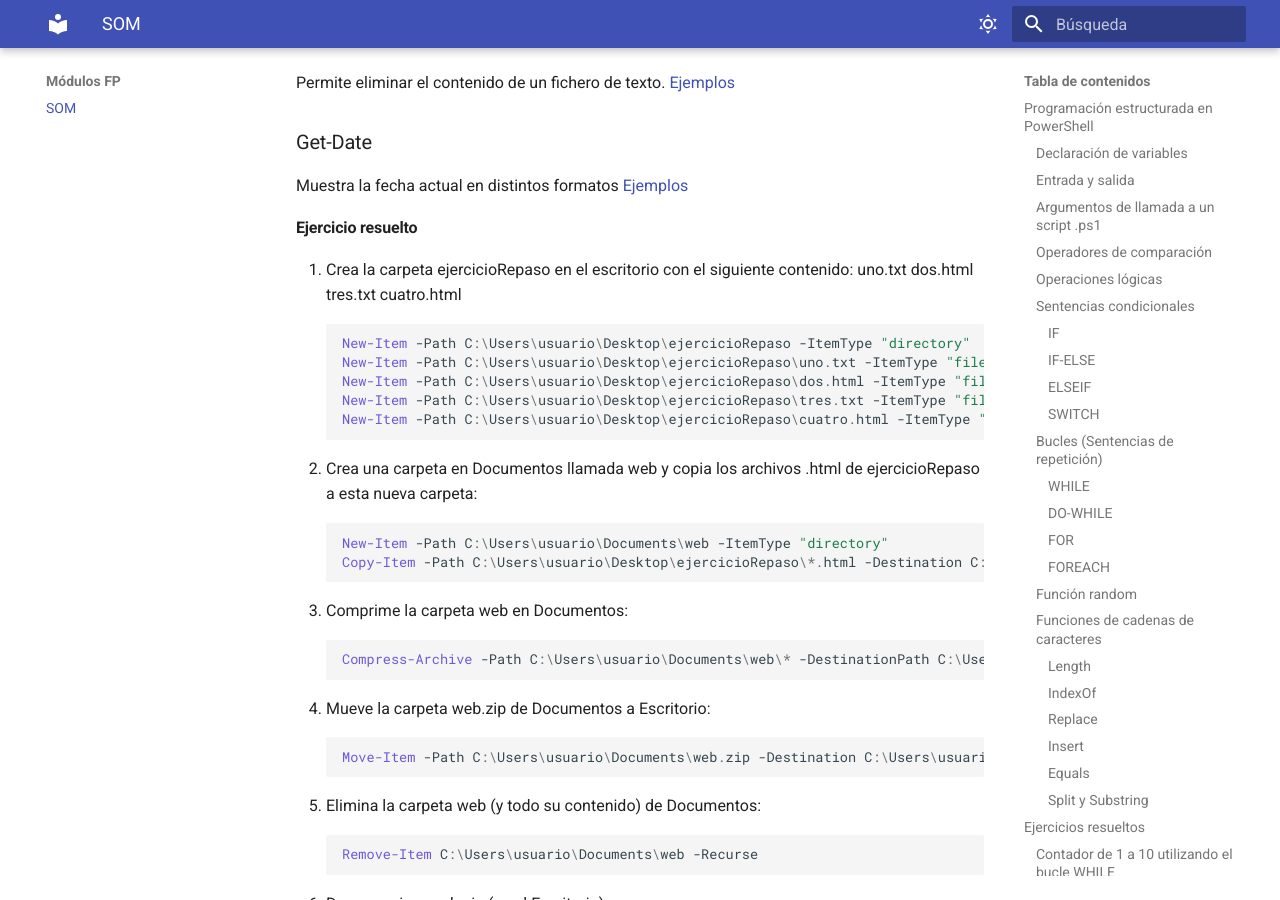
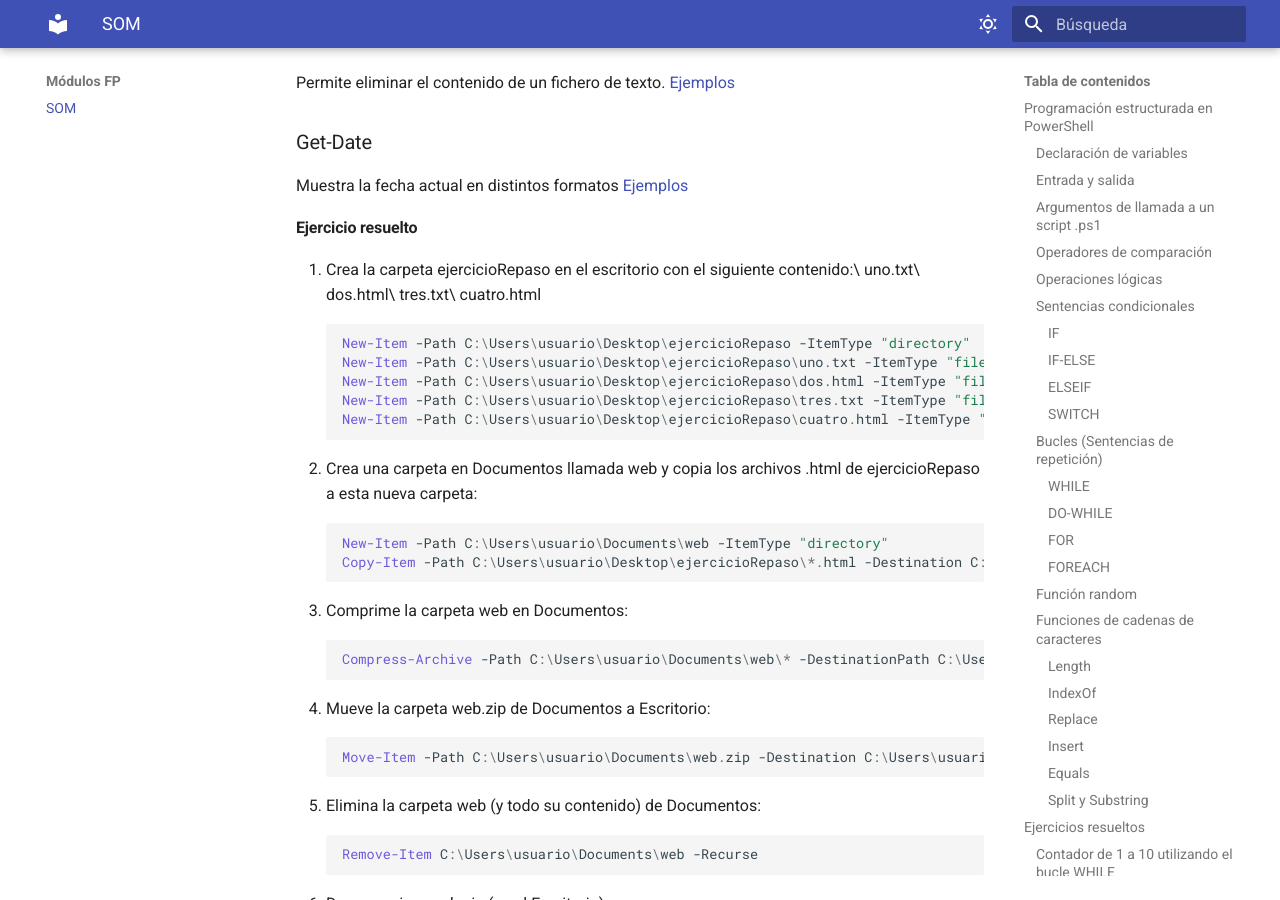
Before and after one commit to fernandoalvarezfp/fernandoalvarezfp.github.io, an MkDocs documentation site: the page built from docs/SOM.md, in a window 1280 px wide and 900 px high, scrolled down 12693 px. Built offline with MkDocs 1.6.1 and Material for MkDocs 9.7.7, drawn with Linux system fonts in a browser that asks for light colours.

Commit message:
Update SOM.md

````diff
--- a/docs/SOM.md
+++ b/docs/SOM.md
@@ -556,10 +556,10 @@ Muestra la fecha actual en distintos formatos
 [Ejemplos](https://docs.microsoft.com/en-us/powershell/module/microsoft.powershell.utility/get-date?view=powershell-7.2)
 
 #### Ejercicio resuelto
-1. Crea la carpeta ejercicioRepaso en el escritorio con el siguiente contenido:
-uno.txt
-dos.html
-tres.txt
+1. Crea la carpeta ejercicioRepaso en el escritorio con el siguiente contenido:\
+uno.txt\
+dos.html\
+tres.txt\
 cuatro.html
 ```ps1
 New-Item -Path C:\Users\usuario\Desktop\ejercicioRepaso -ItemType "directory"
````
